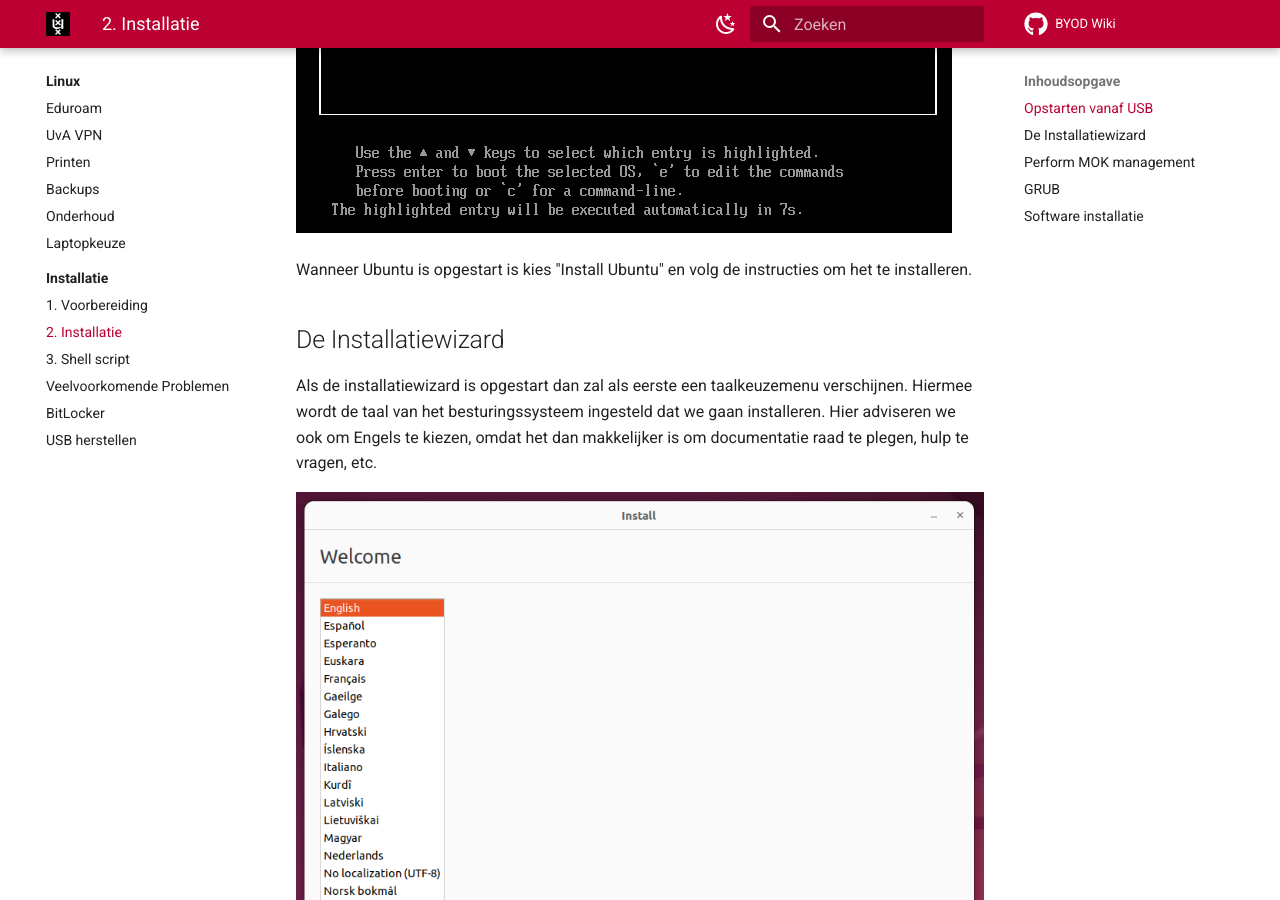
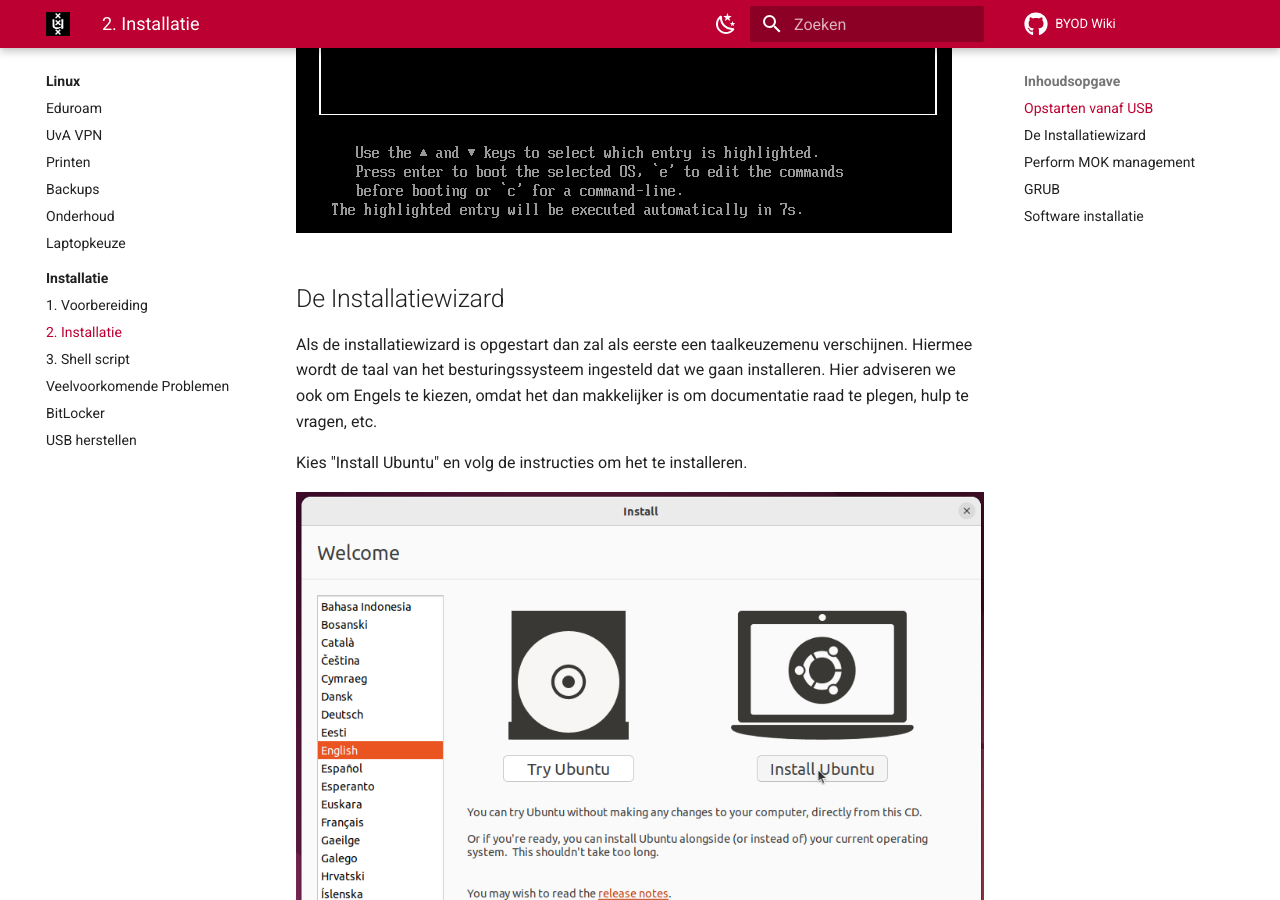
Before and after one commit to svkampen/byod-wiki, an MkDocs documentation site: the page built from docs/linux/installatie/installatie.md, in a window 1280 px wide and 900 px high, scrolled down 1488 px. Built offline with MkDocs 1.6.1 and Material for MkDocs 9.7.7, drawn with Linux system fonts in a browser that asks for light colours; comment, search, counter and statistics services are not loaded.

Commit message:
Nieuwe screenshots

```diff
--- a/docs/linux/installatie/installatie.md
+++ b/docs/linux/installatie/installatie.md
@@ -27,12 +27,13 @@
 
 ![grub](../../assets/2204-usb-grub.png)
 
-Wanneer Ubuntu is opgestart is kies "Install Ubuntu" en volg de instructies om het te installeren.
+## De Installatiewizard
 
-## De Installatiewizard
 Als de installatiewizard is opgestart dan zal als eerste een taalkeuzemenu verschijnen. Hiermee wordt de taal van het besturingssysteem ingesteld dat we gaan installeren. Hier adviseren we ook om Engels te kiezen, omdat het dan makkelijker is om documentatie raad te plegen, hulp te vragen, etc.
 
-![Welcome](../../assets/2204-welcome.png)
+Kies "Install Ubuntu" en volg de instructies om het te installeren.
+
+![welcome](../../assets/2204-installer-welcome.png)
 
 Er zal je gevraagd worden om je toetsenbordlayout te kiezen. Als je gebruik wilt maken van de toetsencombinaties als " + e om het teken 'é' te vormen, kies dan "English (US) - English (US, intl., with dead keys)", anders kies voor English (US). Deze keuze is altijd later aan te passen en het is dan ook mogelijk om meerdere layouts toe te voegen.
 
@@ -45,7 +46,7 @@
 Mogelijk krijg je hierna een waarschuwing scherm met een melding dat hij Ubuntu niet kan installeren ivm Bitlocker of Intel RST. In het geval van Bitlocker, zie de [[Bitlocker]]-pagina.
 In het geval van Intel RST, vraag om hulp om dit uit te schakelen.
 
-![BitLocker](../../assets/2004-bitlocker.png)
+![BitLocker](../../assets/2204-bitlocker.png)
 
 In het scherm daarna zal je gevraagd worden hoe je Ubuntu precies wilt installeren. Selecteer hier de optie "Install Ubuntu alongside Windows Boot Manager".
 
```
Also changed, not shown: docs/assets/2004-bitlocker.png (deleted), docs/assets/2204-bitlocker.png (added), docs/assets/2204-installer-welcome.png (added), docs/assets/2204-welcome.png (deleted).
